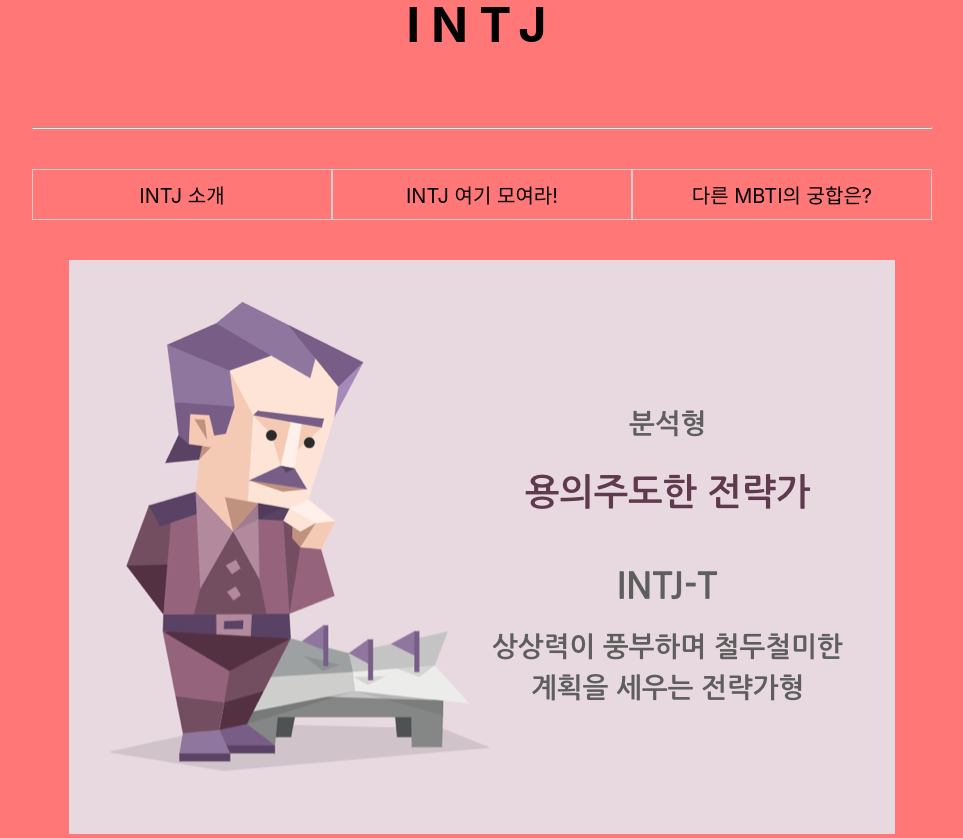
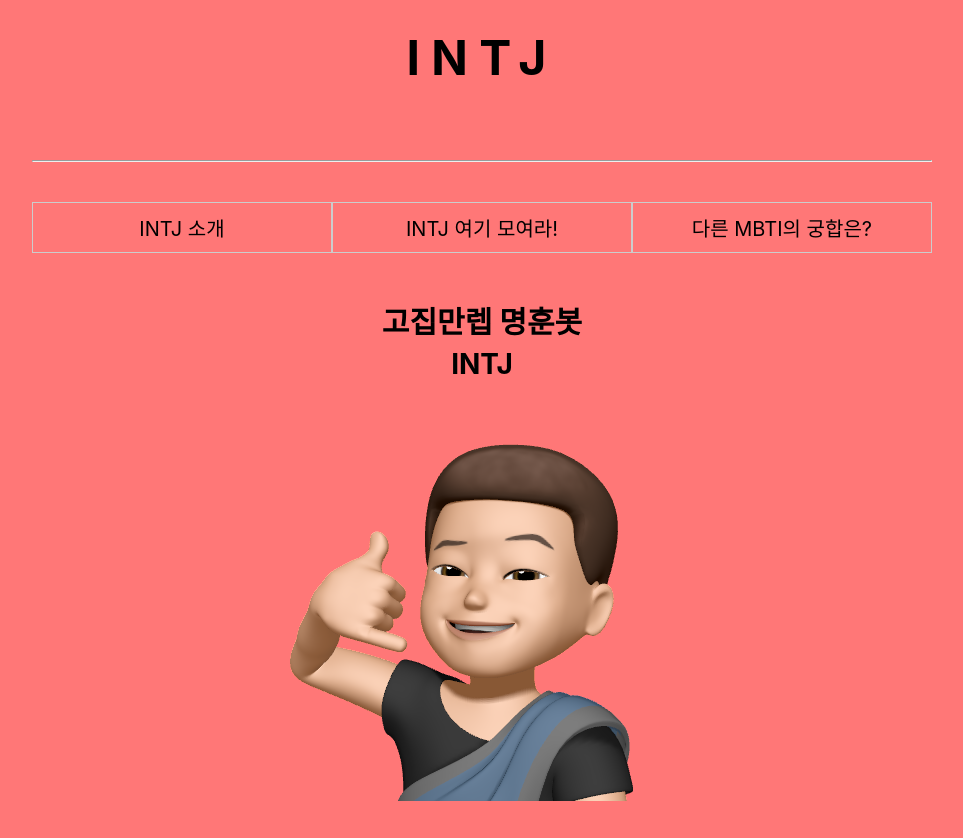
Before and after one commit to khsgsong/react_team_exam, a React (Create React App) app: page /member/2 in a window 1280 px wide. Shown: the whole page, without its empty margins (158-1121 px from the left). After the commit the page ends 805 px from the top, so only its background shows below. Built offline with nearby package versions, Linux system fonts and the light colour scheme.

Commit message:
intj 이미지 추가

```diff
--- a/src/Member/Member2.js
+++ b/src/Member/Member2.js
@@ -24,7 +24,13 @@
         </div>
 
         <div className="main-img">
-          <img src="../img/intj.png"></img>
+          <div className="name">
+            <span>고집만렙 명훈봇</span>
+          </div>
+          <div className="type">
+            <span>INTJ</span>
+          </div>
+          <img src="../img/intj-img.png"></img>
         </div>
       </div>
     </>
--- a/src/Member/member2.css
+++ b/src/Member/member2.css
@@ -32,9 +32,23 @@
 .main-img {
   text-align: center;
   padding-top: 40px;
+  transition: 3s;
+}
+
+.main-img > .name {
+  padding: 5px;
+}
+
+.main-img > .name > span {
+  font-size: 30px;
+  font-weight: bold;
+}
+
+.main-img > .type > span {
+  font-size: 28px;
+  font-weight: bold;
 }
 
 .main-img > img {
   margin: 0 auto;
-  transition: 3s;
 }
```
Also changed, not shown: public/img/intj-img.png (added), public/img/intj.png (deleted).
